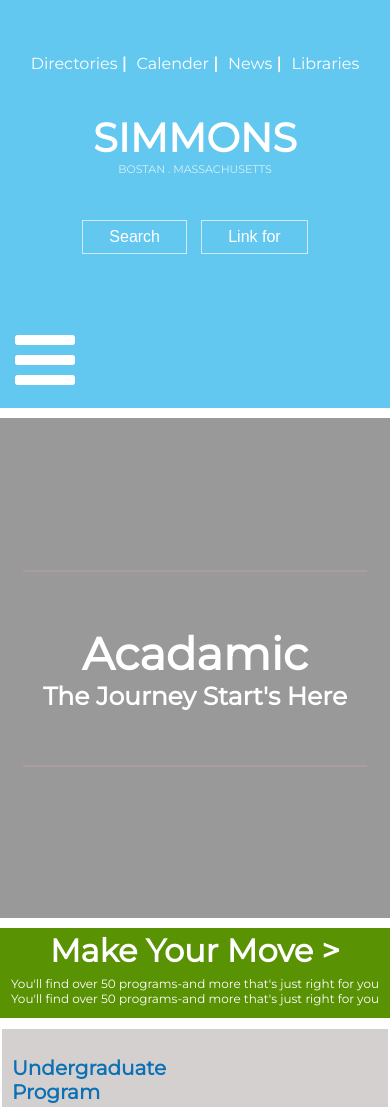
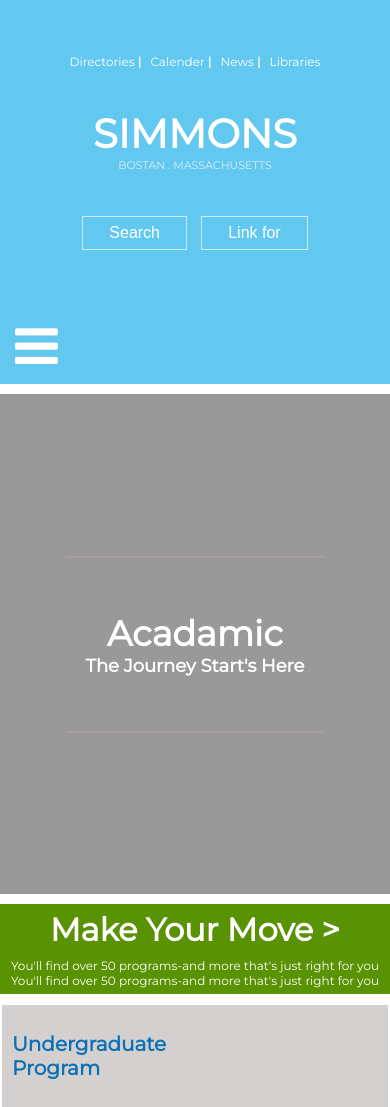
Before and after one commit to Liaqat22/simmon-landingpage, a plain HTML site: page index.html in a window 390 px wide. Shown: the top 1107 px of the page. Drawn offline with Linux system fonts and the light colour scheme.

Commit message:
Update Simmion.css

```diff
--- a/Simmion.css
+++ b/Simmion.css
@@ -143,7 +143,7 @@
     display: flex;
     justify-content: space-between;
     align-items: center;
-    height: 90px;
+   min-height: 90px;
 }
 
 .col-1 {
@@ -314,7 +314,6 @@
 }
 
 .footer {
-    margin: 10px 0px;
     padding: 25px 10px;
     background-color: rgb(48, 54, 48);
 
@@ -383,6 +382,10 @@
     .title,
     .links {
         margin: 20px 0px 20px 0px;
+        font-size: 12px;
+    }
+    i.fa {
+        font-size: 50px;
     }
 
     .buttons {
@@ -398,7 +401,7 @@
     #row {
         display: flex;
         flex-direction: column;
-        padding: 0px 3px;
+        padding: 3px 0px;
         text-align: center;
     }
 
@@ -482,7 +485,6 @@
     }
 
     .footer {
-        margin: 10px 0px;
         padding: 25px 0px;
         background-color: rgb(48, 54, 48);
     }
@@ -543,6 +545,16 @@
         display: flex;
         display: block;
         text-align: center;
+    }
+    .footertext{
+        font-size: 14px;
+
+    }
+    .overly h1 {
+        font-size: 35px;
+    }
+    .overly h3 {
+        font-size: 18px;
     }
 }
 
@@ -659,6 +671,7 @@
         padding: 30px 20px;
     }
 
+
 }
 
 @media screen and (max-width: 1300px) and (min-width : 1000px) {
```
